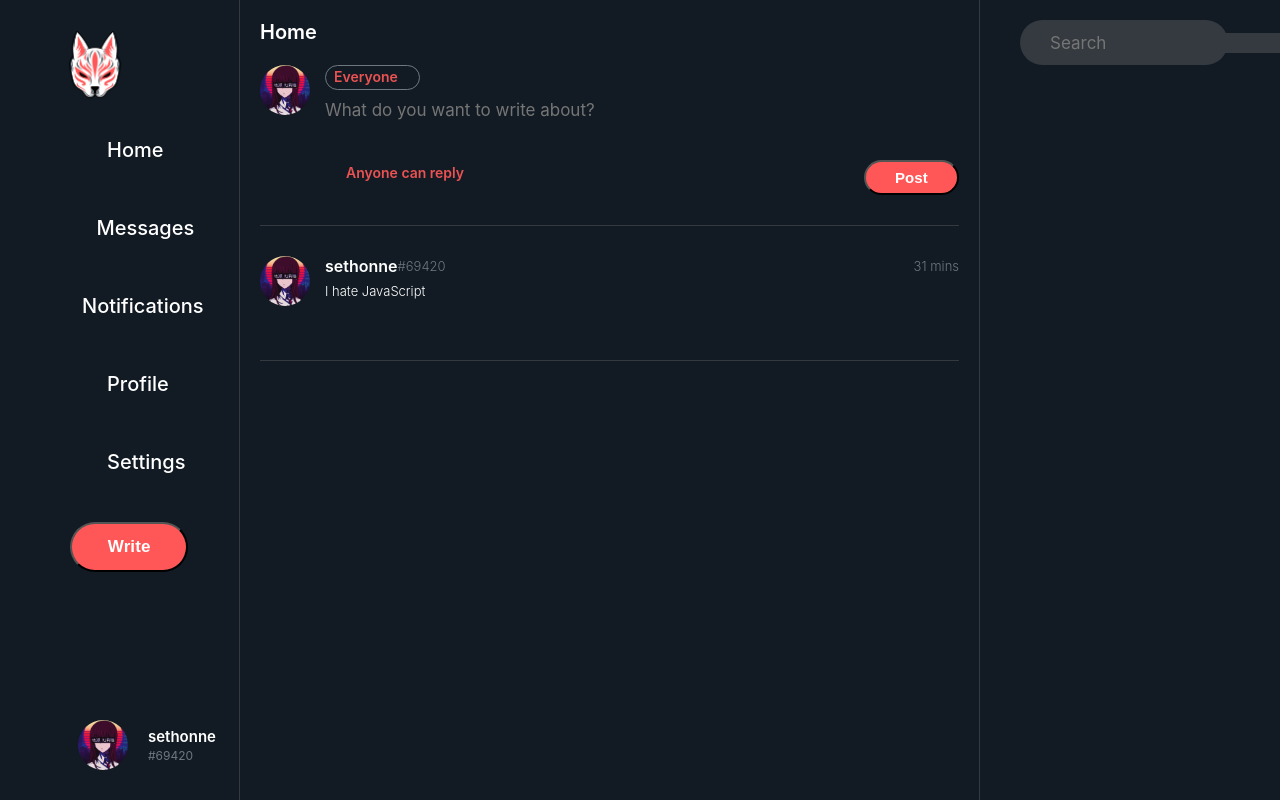
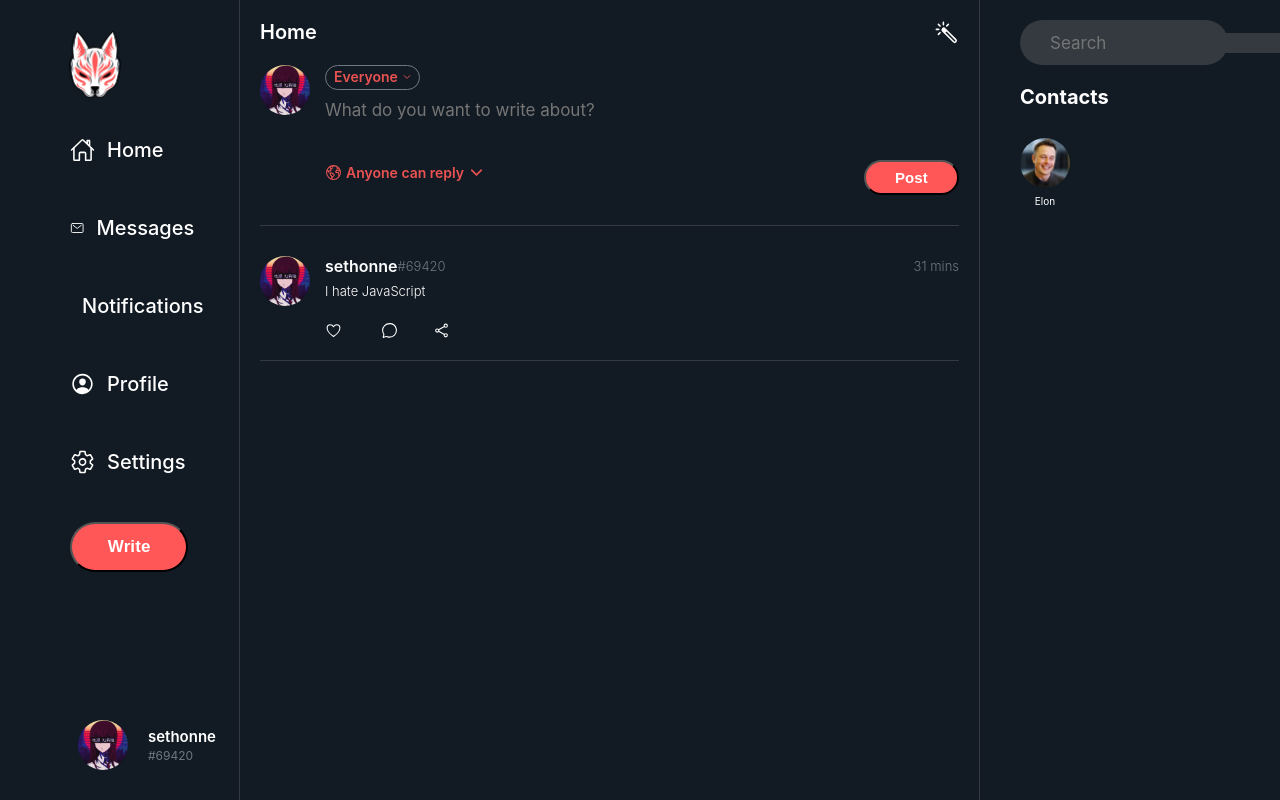
Before and after one commit to Samuel-Bonghanoy/Kitsune, a React (Vite) app: page / in a window 1280 px wide. Built offline with nearby package versions, Linux system fonts and the light colour scheme.

Commit message:
feat: Added a ContactList component

```diff
--- a/src/Aside.tsx
+++ b/src/Aside.tsx
@@ -1,10 +1,12 @@
 import Search from "./Search";
+import ContactList from "./ContactList";
 import "./Aside.css";
 
 function Aside() {
   return (
     <aside className="contacts-main">
       <Search />
+      <ContactList />
     </aside>
   );
 }
--- /dev/null
+++ b/src/ContactList.css
@@ -0,0 +1,18 @@
+.contacts-title {
+  padding-top: 2rem;
+  font-size: 2rem;
+  padding-bottom: 1.5rem;
+}
+
+.contacts {
+  padding-top: 1.4rem;
+  display: flex;
+  flex-direction: row;
+  gap: 2.5rem;
+  padding-bottom: 2rem;
+}
+
+.contact-name {
+  padding-top: 0.5rem;
+  text-align: center;
+}
--- a/src/ContactList.tsx
+++ b/src/ContactList.tsx
@@ -1,5 +1,21 @@
+import "./ContactList.css";
+
+import user3 from "./assets/images/user3.jpg";
+
 function ContactList() {
-  return;
+  return (
+    <>
+      <h3 className="contacts-title">Contacts</h3>
+      <div className="contacts">
+        <div className="contact-tab">
+          <img className="user" src={user3} width="50" height="50" />
+          <div className="contact-name">
+            <p>Elon</p>
+          </div>
+        </div>
+      </div>
+    </>
+  );
 }
 
 export default ContactList;
```
